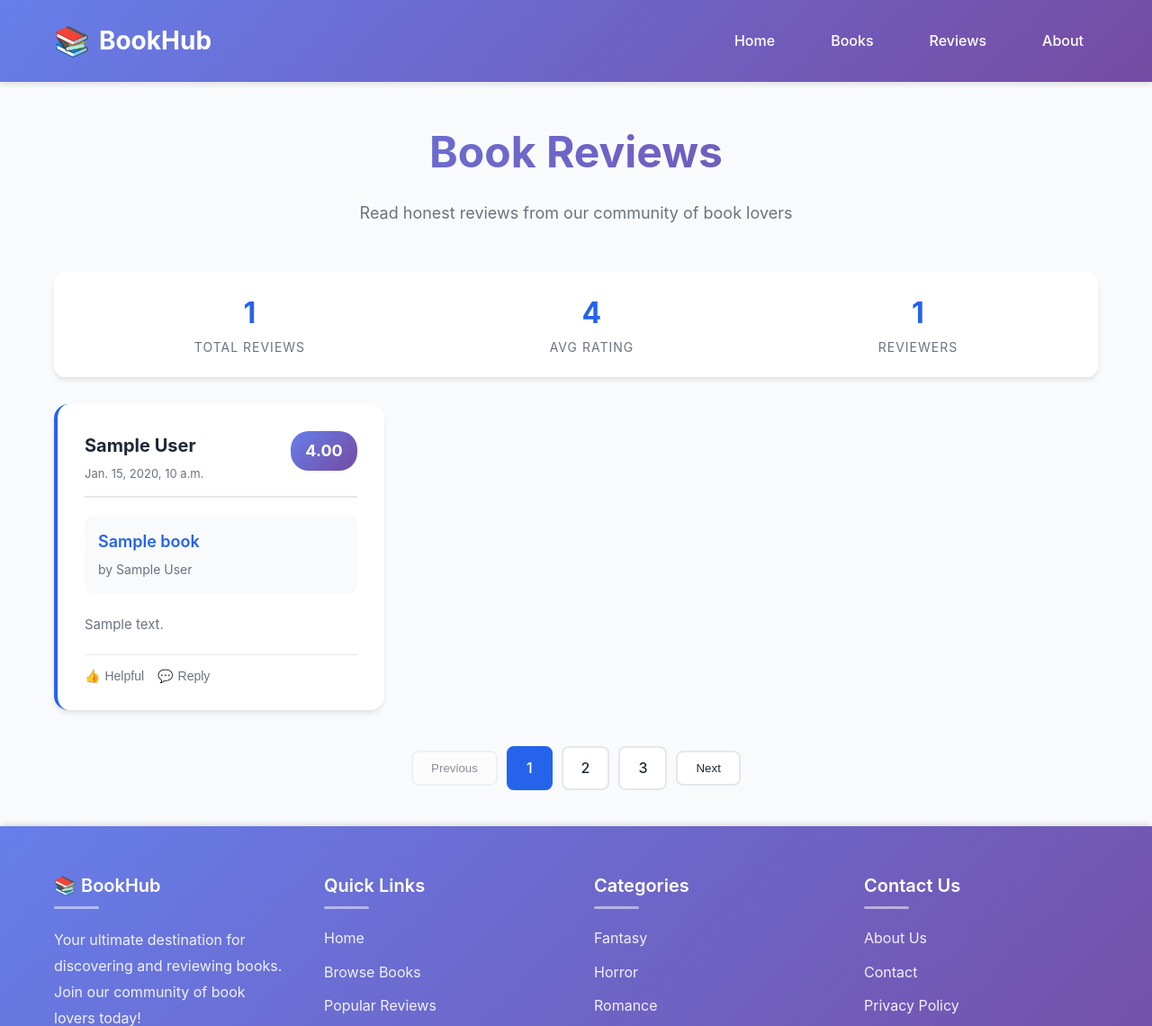
After one commit to ivxn1/Books_Reviews_Django_App-, a Django app: page /reviews/ in a window 1280 px wide. The commit adds this page. Shown: the top 1140 px of the page at 90% size. Run offline with Django 5.2, Linux system fonts and the light colour scheme; tables that the repository leaves empty hold one stand-in row (values such as "Sample post").

Commit message:
Reviews list page with css, updates reviews urls and added list view for reviews

```diff
--- /dev/null
+++ b/reviews/urls.py
@@ -0,0 +1,9 @@
+from django.urls import path
+
+from reviews import views
+
+app_name = 'reviews'
+
+urlpatterns = [
+    path('reviews/', views.reviews_list, name='list')
+]
--- a/reviews/views.py
+++ b/reviews/views.py
@@ -1,3 +1,21 @@
-from django.shortcuts import render
+from django.db import models
+from django.http import HttpRequest, HttpResponse
+from django.shortcuts import render, get_object_or_404
+from reviews.models import Review
+
 
 # Create your views here.
+def reviews_list(request: HttpRequest) -> HttpResponse:
+
+    reviews = Review.objects.select_related('book').order_by('-created_at')
+    total_reviewers = Review.objects.values('author').distinct().count()
+    avg_rating = Review.objects.aggregate(average_rating=models.Avg('rating'))['average_rating']
+
+    context = {
+        'page_title': 'Book Reviews',
+        'reviews': reviews,
+        'total_reviewers': total_reviewers,
+        'avg_rating': avg_rating,
+    }
+
+    return render(request, 'reviews_list.html', context)
--- a/templates/core/partials/_header.html
+++ b/templates/core/partials/_header.html
@@ -123,13 +123,10 @@
             </a>
 
             <nav>
-                <a href="/">Home</a>
-                <a href="/books/">Books</a>
-                <a href="#">Reviews</a>
+                <a href="{% url 'index' %}">Home</a>
+                <a href="{% url 'books:book_list' %}">Books</a>
+                <a href="{% url 'reviews:list' %}">Reviews</a>
                 <a href="#">About</a>
-                <div class="search-box">
-                    <input type="text" placeholder="Search books...">
-                </div>
             </nav>
         </div>
     </div>
--- /dev/null
+++ b/templates/reviews_list.html
@@ -0,0 +1,385 @@
+{% extends 'core/base.html' %}
+
+{% block content %}
+<style>
+    .page-header {
+        text-align: center;
+        margin-bottom: 50px;
+        animation: fadeIn 0.6s ease-out;
+    }
+
+    .page-header h1 {
+        font-size: 48px;
+        font-weight: 700;
+        background: linear-gradient(135deg, #667eea 0%, #764ba2 100%);
+        -webkit-background-clip: text;
+        -webkit-text-fill-color: transparent;
+        background-clip: text;
+        margin-bottom: 15px;
+    }
+
+    .page-header p {
+        font-size: 18px;
+        color: var(--text-light);
+        max-width: 600px;
+        margin: 0 auto;
+    }
+
+    .stats-bar {
+        background: white;
+        padding: 20px 30px;
+        border-radius: 12px;
+        box-shadow: var(--shadow-md);
+        margin-bottom: 30px;
+        display: flex;
+        justify-content: space-around;
+        align-items: center;
+        flex-wrap: wrap;
+        gap: 20px;
+        animation: fadeIn 0.8s ease-out;
+    }
+
+    .stat-item {
+        text-align: center;
+    }
+
+    .stat-value {
+        font-size: 32px;
+        font-weight: 700;
+        color: var(--primary-color);
+        display: block;
+    }
+
+    .stat-label {
+        font-size: 14px;
+        color: var(--text-light);
+        text-transform: uppercase;
+        letter-spacing: 1px;
+    }
+
+    .filters-section {
+        background: white;
+        padding: 30px;
+        border-radius: 12px;
+        box-shadow: var(--shadow-md);
+        margin-bottom: 40px;
+        animation: fadeIn 1s ease-out;
+    }
+
+    .filters-grid {
+        display: grid;
+        grid-template-columns: repeat(auto-fit, minmax(200px, 1fr));
+        gap: 20px;
+        align-items: end;
+    }
+
+    .filter-group label {
+        display: block;
+        font-weight: 500;
+        margin-bottom: 8px;
+        color: var(--text-dark);
+    }
+
+    .filter-group select,
+    .filter-group input {
+        width: 100%;
+        padding: 10px 15px;
+        border: 2px solid var(--border-color);
+        border-radius: 8px;
+        font-size: 14px;
+        transition: all 0.3s ease;
+    }
+
+    .filter-group select:focus,
+    .filter-group input:focus {
+        outline: none;
+        border-color: var(--primary-color);
+        box-shadow: 0 0 0 3px rgba(37, 99, 235, 0.1);
+    }
+
+    .reviews-grid {
+        display: grid;
+        grid-template-columns: repeat(auto-fill, minmax(350px, 1fr));
+        gap: 30px;
+        margin-bottom: 40px;
+    }
+
+    .review-card {
+        background: white;
+        border-radius: 16px;
+        padding: 30px;
+        box-shadow: var(--shadow-md);
+        border-left: 4px solid var(--primary-color);
+        transition: all 0.4s ease;
+        animation: fadeIn 1.2s ease-out;
+        display: flex;
+        flex-direction: column;
+    }
+
+    .review-card:hover {
+        transform: translateY(-5px);
+        box-shadow: var(--shadow-xl);
+    }
+
+    .review-header {
+        display: flex;
+        justify-content: space-between;
+        align-items: flex-start;
+        margin-bottom: 20px;
+        padding-bottom: 15px;
+        border-bottom: 2px solid var(--border-color);
+    }
+
+    .reviewer-info {
+        flex: 1;
+    }
+
+    .reviewer-name {
+        font-size: 20px;
+        font-weight: 700;
+        color: var(--text-dark);
+        margin-bottom: 5px;
+    }
+
+    .review-date {
+        font-size: 13px;
+        color: var(--text-light);
+    }
+
+    .review-rating {
+        display: flex;
+        align-items: center;
+        gap: 8px;
+        background: linear-gradient(135deg, #667eea 0%, #764ba2 100%);
+        padding: 8px 16px;
+        border-radius: 20px;
+        color: white;
+        font-weight: 700;
+        font-size: 18px;
+    }
+
+    .book-info {
+        background: var(--bg-light);
+        padding: 15px;
+        border-radius: 10px;
+        margin-bottom: 20px;
+    }
+
+    .book-title-link {
+        font-size: 18px;
+        font-weight: 600;
+        color: var(--primary-color);
+        text-decoration: none;
+        display: block;
+        margin-bottom: 5px;
+        transition: color 0.3s ease;
+    }
+
+    .book-title-link:hover {
+        color: var(--primary-dark);
+    }
+
+    .book-author {
+        font-size: 14px;
+        color: var(--text-light);
+    }
+
+    .review-body {
+        font-size: 15px;
+        line-height: 1.8;
+        color: var(--text-light);
+        margin-bottom: 20px;
+        flex: 1;
+    }
+
+    .review-footer {
+        display: flex;
+        justify-content: space-between;
+        align-items: center;
+        padding-top: 15px;
+        border-top: 1px solid var(--border-color);
+    }
+
+    .review-actions {
+        display: flex;
+        gap: 15px;
+    }
+
+    .action-btn {
+        background: none;
+        border: none;
+        color: var(--text-light);
+        font-size: 14px;
+        cursor: pointer;
+        transition: color 0.3s ease;
+        display: flex;
+        align-items: center;
+        gap: 5px;
+    }
+
+    .action-btn:hover {
+        color: var(--primary-color);
+    }
+
+    .empty-state {
+        text-align: center;
+        padding: 80px 20px;
+        background: white;
+        border-radius: 16px;
+        box-shadow: var(--shadow-md);
+    }
+
+    .empty-state-icon {
+        font-size: 80px;
+        margin-bottom: 20px;
+    }
+
+    .empty-state h2 {
+        font-size: 28px;
+        color: var(--text-dark);
+        margin-bottom: 10px;
+    }
+
+    .empty-state p {
+        font-size: 16px;
+        color: var(--text-light);
+        margin-bottom: 30px;
+    }
+
+    .pagination {
+        display: flex;
+        justify-content: center;
+        align-items: center;
+        gap: 10px;
+        margin-top: 40px;
+    }
+
+    .pagination-btn {
+        padding: 10px 20px;
+        background: white;
+        border: 2px solid var(--border-color);
+        border-radius: 8px;
+        color: var(--text-dark);
+        text-decoration: none;
+        font-weight: 500;
+        transition: all 0.3s ease;
+    }
+
+    .pagination-btn:hover {
+        background: var(--primary-color);
+        color: white;
+        border-color: var(--primary-color);
+    }
+
+    .pagination-btn.active {
+        background: var(--primary-color);
+        color: white;
+        border-color: var(--primary-color);
+    }
+
+    .pagination-btn:disabled {
+        opacity: 0.5;
+        cursor: not-allowed;
+    }
+
+    @media (max-width: 768px) {
+        .page-header h1 {
+            font-size: 32px;
+        }
+
+        .reviews-grid {
+            grid-template-columns: 1fr;
+        }
+
+        .filters-grid {
+            grid-template-columns: 1fr;
+        }
+
+        .stats-bar {
+            flex-direction: column;
+        }
+
+        .review-header {
+            flex-direction: column;
+            gap: 15px;
+        }
+
+        .review-rating {
+            align-self: flex-start;
+        }
+    }
+</style>
+
+<div class="page-header">
+    <h1>Book Reviews</h1>
+    <p>Read honest reviews from our community of book lovers</p>
+</div>
+
+<div class="stats-bar">
+    <div class="stat-item">
+        <span class="stat-value">{{ reviews|length }}</span>
+        <span class="stat-label">Total Reviews</span>
+    </div>
+    <div class="stat-item">
+        <span class="stat-value">{{ avg_rating|floatformat }}</span>
+        <span class="stat-label">Avg Rating</span>
+    </div>
+    <div class="stat-item">
+        <span class="stat-value">{{ total_reviewers }}</span>
+        <span class="stat-label">Reviewers</span>
+    </div>
+</div>
+
+{% if reviews %}
+<div class="reviews-grid">
+    {% for review in reviews %}
+    <div class="review-card">
+        <div class="review-header">
+            <div class="reviewer-info">
+                <div class="reviewer-name">{{ review.author }}</div>
+                <div class="review-date">{{ review.created_at }}</div>
+            </div>
+            <div class="review-rating">
+                <span>{{ review.rating }}</span>
+            </div>
+        </div>
+
+        <div class="book-info">
+            <a href="#" class="book-title-link">{{ review.book.title }}</a>
+            <div class="book-author">by {{ review.book.author }}</div>
+        </div>
+
+        <p class="review-body">{{ review.body }}</p>
+
+        <div class="review-footer">
+            <div class="review-actions">
+                <button class="action-btn">
+                    <span>👍</span> Helpful
+                </button>
+                <button class="action-btn">
+                    <span>💬</span> Reply
+                </button>
+            </div>
+        </div>
+    </div>
+    {% endfor %}
+</div>
+
+<div class="pagination">
+    <button class="pagination-btn" disabled>Previous</button>
+    <a href="#" class="pagination-btn active">1</a>
+    <a href="#" class="pagination-btn">2</a>
+    <a href="#" class="pagination-btn">3</a>
+    <button class="pagination-btn">Next</button>
+</div>
+
+{% else %}
+<div class="empty-state">
+    <div class="empty-state-icon">📝</div>
+    <h2>No Reviews Found</h2>
+    <p>There are no reviews matching your criteria. Try adjusting your filters.</p>
+    <a href="/reviews/" class="btn">View All Reviews</a>
+</div>
+{% endif %}
+
+{% endblock %}
```
